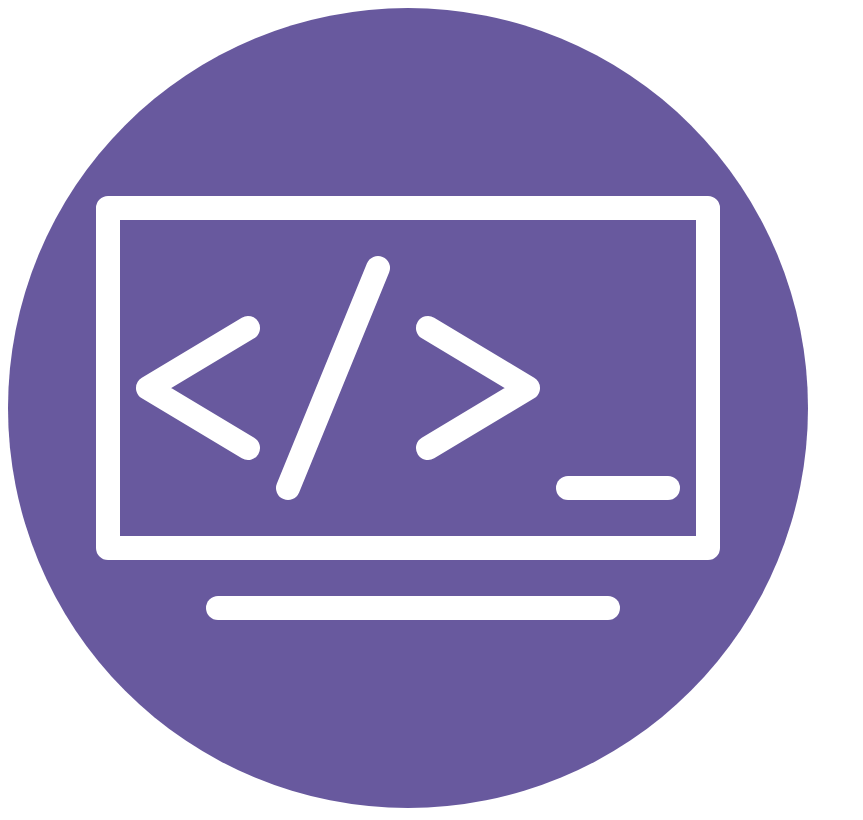
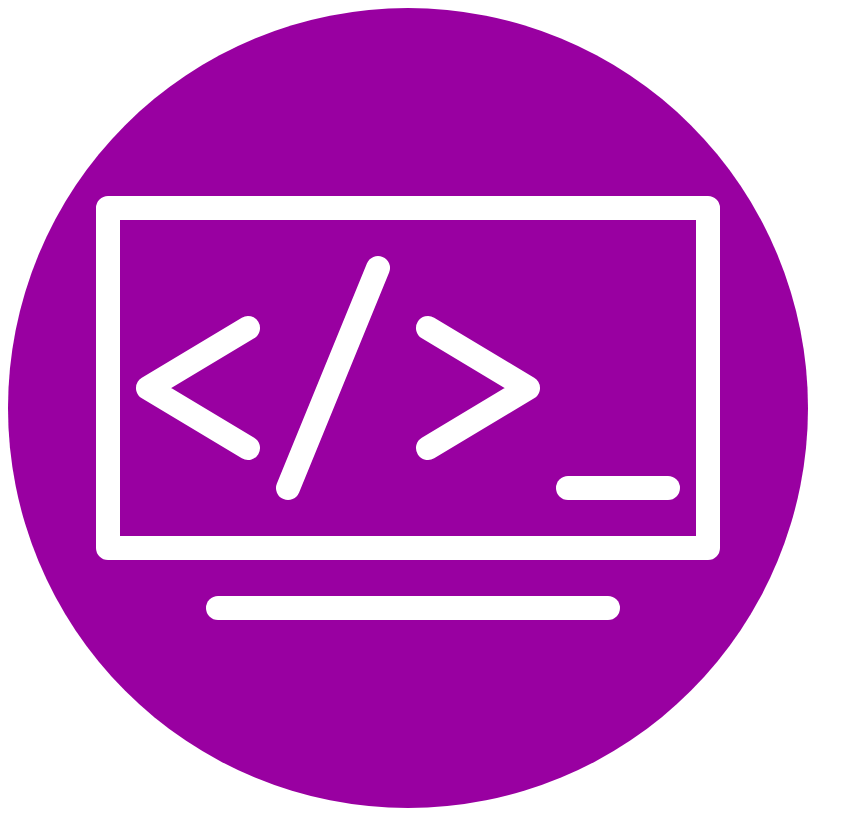
Before and after one commit to cgrundman/svg-logos, a plain HTML site: page Logos/programming.html in a window 1280 px wide. Shown: the whole page, without its empty margins (0-863 px from the left). Drawn offline with Linux system fonts and the light colour scheme.

Commit message:
Update programming.html

```diff
--- a/Logos/programming.html
+++ b/Logos/programming.html
@@ -3,7 +3,7 @@
   <svg width="800px" height="800px" viewBox="0 0 400 400">
     <g>
       <g>
-        <circle id="background" cx="200" cy="200" r="200" fill="#68599e" />
+        <circle id="background" cx="200" cy="200" r="200" fill="#9900a1" />
       </g>
     </g>
     <g>
```
